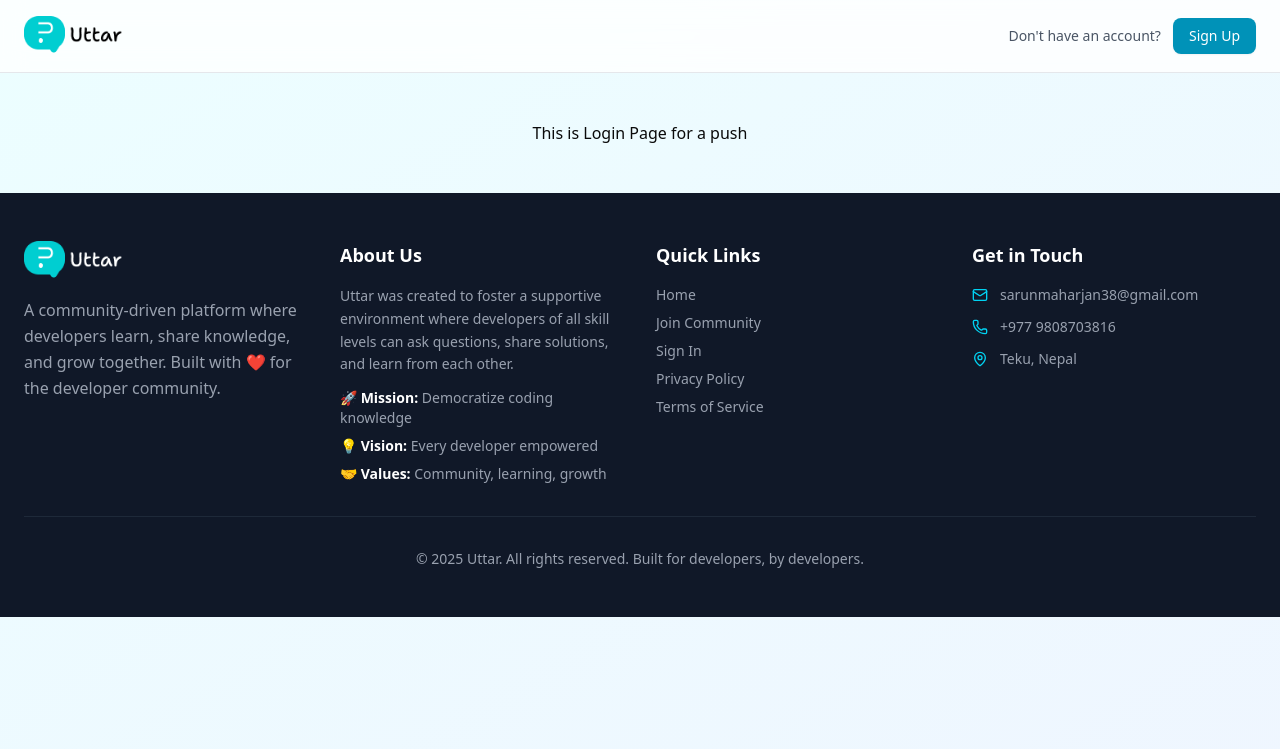
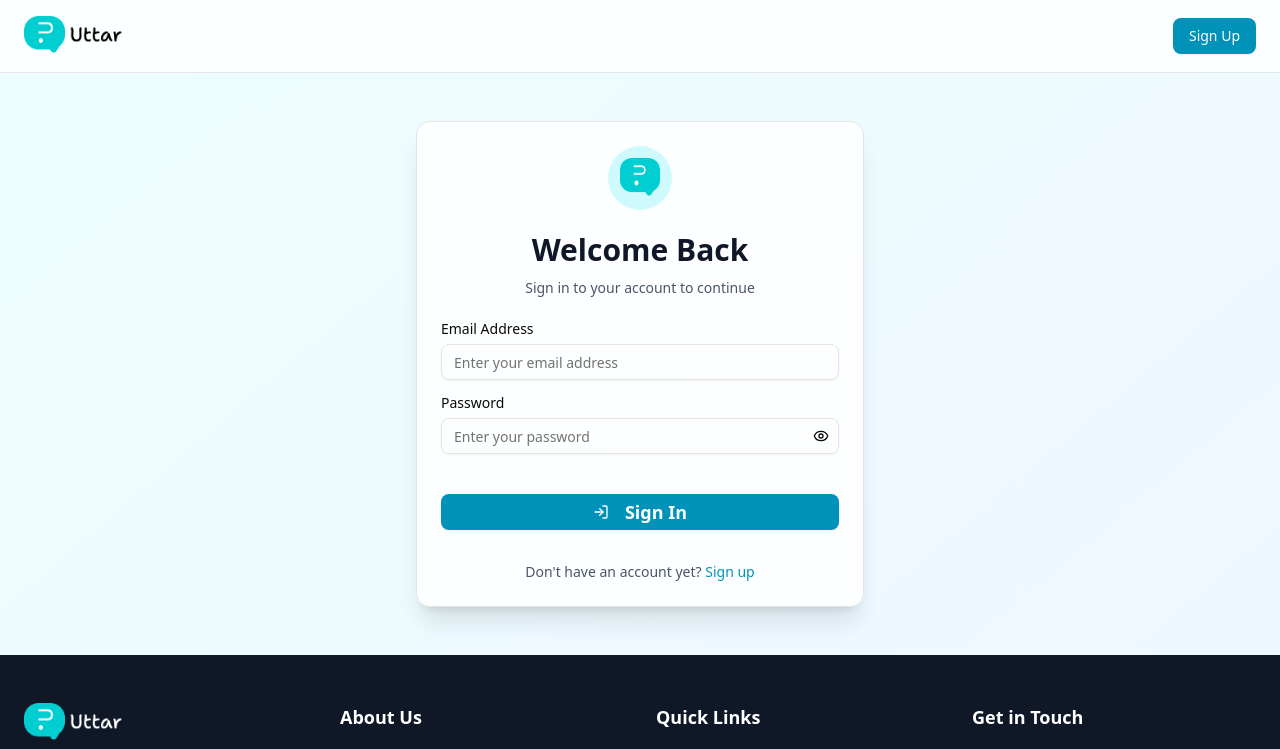
Before and after one commit to SarunMr/Uttar, a React (Vite) app in the folder frontend/: page /auth/login in a window 1280 px wide. Shown: the top 749 px of the page. Built offline with nearby package versions, Linux system fonts and the light colour scheme.

Commit message:
did my login page

```diff
--- a/frontend/src/components/common/Navbar.jsx
+++ b/frontend/src/components/common/Navbar.jsx
@@ -28,9 +28,6 @@ export default function Navbar() {
           {isOnRegisterPage ? (
             // On Register page - show "Sign In" button
             <>
-              <span className="text-gray-600 text-sm">
-                Already have an account?
-              </span>
               <Button
                 variant="ghost"
                 onClick={() => navigate("/auth/login")}
@@ -42,9 +39,6 @@ export default function Navbar() {
           ) : isOnLoginPage ? (
             // On Login page - show "Sign Up" button
             <>
-              <span className="text-gray-600 text-sm">
-                Don't have an account?
-              </span>
               <Button
                 onClick={() => navigate("/auth/register")}
                 className="bg-cyan-600 hover:bg-cyan-700 text-white"
--- /dev/null
+++ b/frontend/src/pages/Devlopers/Dashboard.jsx
@@ -0,0 +1,5 @@
+export default function Dashboard(){
+  return (
+  <h1>Congrats User AuthDone</h1>
+  )
+}
--- a/frontend/src/pages/Login.jsx
+++ b/frontend/src/pages/Login.jsx
@@ -1,7 +1,228 @@
-export default function Login(){
+import { useState } from "react";
+import { useNavigate, useLocation, Link } from "react-router-dom";
+import { Button } from "@/components/ui/button";
+import { Input } from "@/components/ui/input";
+import { Label } from "@/components/ui/label";
+import {
+  Card,
+  CardContent,
+  CardDescription,
+  CardHeader,
+  CardTitle,
+} from "@/components/ui/card";
+import { Alert, AlertDescription } from "@/components/ui/alert";
+import { Eye, EyeOff, Loader2, LogIn, CheckCircle } from "lucide-react";
+import Logo from "./../assets/logo/UttarLogo.png";
+import axios from "axios";
+
+export default function Login() {
+  const navigate = useNavigate();
+  const location = useLocation();
+
+  // Check if there's a success message from registration
+  const successMessage = location.state?.message;
+
+  // Form state - only email and password
+  const [formData, setFormData] = useState({
+    email: "",
+    password: "",
+  });
+
+  // UI state
+  const [showPassword, setShowPassword] = useState(false);
+  const [isLoading, setIsLoading] = useState(false);
+  const [error, setError] = useState("");
+
+  // Handle input changes
+  const handleInputChange = (e) => {
+    const { name, value } = e.target;
+    setFormData((prev) => ({
+      ...prev,
+      [name]: value,
+    }));
+    // Clear error when user starts typing
+    if (error) setError("");
+  };
+
+  // Form validation
+  const validateForm = () => {
+    if (!formData.email.trim()) {
+      setError("Email is required");
+      return false;
+    }
+    if (!/\S+@\S+\.\S+/.test(formData.email)) {
+      setError("Please enter a valid email address");
+      return false;
+    }
+    if (!formData.password.trim()) {
+      setError("Password is required");
+      return false;
+    }
+    if (formData.password.length < 6) {
+      setError("Password must be at least 6 characters");
+      return false;
+    }
+    return true;
+  };
+
+  // Handle form submission
+  const handleSubmit = async (e) => {
+    e.preventDefault();
+
+    if (!validateForm()) return;
+
+    setIsLoading(true);
+    setError("");
+
+    try {
+      const response = await axios.post(
+        "http://localhost:5000/api/auth/login",
+        {
+          email: formData.email,
+          password: formData.password,
+        },
+      );
+
+      console.log("Login successful:", response.data);
+
+      // Store token in localStorage (you might want to use a better storage method)
+      if (response.data.token) {
+        localStorage.setItem("token", response.data.token);
+      }
+
+      // Redirect to dashboard or home page
+      navigate("/dashboard", {
+        state: { message: "Welcome back! Login successful." },
+      });
+    } catch (error) {
+      console.error("Login error:", error);
+
+      if (error.response?.data?.message) {
+        setError(error.response.data.message);
+      } else if (error.response?.status === 401) {
+        setError("Invalid email or password. Please try again.");
+      } else if (error.response?.status === 404) {
+        setError("No account found with this email address.");
+      } else {
+        setError("Login failed. Please check your connection and try again.");
+      }
+    } finally {
+      setIsLoading(false);
+    }
+  };
+
   return (
-  <>
-      <h1>This is Login Page for a push</h1>
-    </>
-  )
+    <Card className="w-full max-w-md shadow-xl bg-white/80 backdrop-blur-sm">
+      <CardHeader className="space-y-1 text-center">
+        <div className="w-16 h-16 bg-cyan-100 rounded-full flex items-center justify-center mx-auto mb-4">
+          <img src={Logo} alt="Mentaro Logo" className="h-10" />
+        </div>
+        <CardTitle className="text-3xl font-bold text-gray-900">
+          Welcome Back
+        </CardTitle>
+        <CardDescription className="text-gray-600">
+          Sign in to your account to continue
+        </CardDescription>
+      </CardHeader>
+
+      <CardContent className="space-y-6">
+        {/* Success message from registration */}
+        {successMessage && (
+          <Alert className="border-green-200 bg-green-50">
+            <CheckCircle className="h-4 w-4 text-green-600" />
+            <AlertDescription className="text-green-700">
+              {successMessage}
+            </AlertDescription>
+          </Alert>
+        )}
+
+        <form onSubmit={handleSubmit} className="space-y-4">
+          {/* Error Alert */}
+          {error && (
+            <Alert variant="destructive">
+              <AlertDescription>{error}</AlertDescription>
+            </Alert>
+          )}
+
+          {/* Email Field */}
+          <div className="space-y-2">
+            <Label htmlFor="email">Email Address</Label>
+            <Input
+              id="email"
+              name="email"
+              type="email"
+              placeholder="Enter your email address"
+              value={formData.email}
+              onChange={handleInputChange}
+              disabled={isLoading}
+              className="focus:ring-cyan-500 focus:border-cyan-500"
+              autoComplete="email"
+            />
+          </div>
+
+          {/* Password Field */}
+          <div className="space-y-2">
+            <Label htmlFor="password">Password</Label>
+            <div className="relative">
+              <Input
+                id="password"
+                name="password"
+                type={showPassword ? "text" : "password"}
+                placeholder="Enter your password"
+                value={formData.password}
+                onChange={handleInputChange}
+                disabled={isLoading}
+                className="focus:ring-cyan-500 focus:border-cyan-500 pr-10"
+                autoComplete="current-password"
+              />
+              <Button
+                type="button"
+                variant="ghost"
+                size="sm"
+                className="absolute right-0 top-0 h-full px-3 py-2 hover:bg-transparent"
+                onClick={() => setShowPassword(!showPassword)}
+                disabled={isLoading}
+              >
+                {showPassword ? (
+                  <EyeOff className="h-4 w-4" />
+                ) : (
+                  <Eye className="h-4 w-4" />
+                )}
+              </Button>
+            </div>
+          </div>
+
+          {/* Submit Button */}
+          <Button
+            type="submit"
+            className="w-full bg-cyan-600 hover:bg-cyan-700 text-white py-3 text-lg font-semibold mt-6"
+            disabled={isLoading}
+          >
+            {isLoading ? (
+              <>
+                <Loader2 className="mr-2 h-4 w-4 animate-spin" />
+                Signing In...
+              </>
+            ) : (
+              <>
+                <LogIn className="mr-2 h-4 w-4" />
+                Sign In
+              </>
+            )}
+          </Button>
+
+          {/* Register Link */}
+          <div className="text-center text-sm pt-4">
+            <span className="text-gray-600">Don't have an account yet? </span>
+            <Link
+              to="/auth/register"
+              className="text-cyan-600 hover:text-cyan-500 font-medium underline-offset-4 hover:underline"
+            >
+              Sign up
+            </Link>
+          </div>
+        </form>
+      </CardContent>
+    </Card>
+  );
 }
--- a/frontend/src/pages/Register.jsx
+++ b/frontend/src/pages/Register.jsx
@@ -150,7 +150,7 @@ export default function Register() {
       <div className="flex items-center justify-center px-4 py-12">
         <Card className="w-full max-w-2xl shadow-xl bg-white/80 backdrop-blur-sm">
           <CardHeader className="space-y-1 text-center">
-            <div className="w-16 h-16  flex items-center justify-center mx-auto mb-4">
+        <div className="w-16 h-16 bg-cyan-100 rounded-full flex items-center justify-center mx-auto mb-4">
               <img src={Logo} alt="Mentaro Logo" className="h-10" />
             </div>
             <CardTitle className="text-3xl font-bold text-gray-900">
--- a/frontend/src/routes/AppRoutes.jsx
+++ b/frontend/src/routes/AppRoutes.jsx
@@ -3,6 +3,7 @@ import Home from "../pages/Home";
 import Login from "../pages/Login";
 import Register from "../pages/Register";
 import AuthLayout from "../layout/AuthLayout";
+import Dashboard from "../pages/Devlopers/Dashboard";
 
 export default function AppRoutes() {
   return (
@@ -15,6 +16,8 @@ export default function AppRoutes() {
         <Route path="login" element={<Login />} />
         <Route path="register" element={<Register />} />
       </Route>
+
+        <Route path="/dashboard" element={<Dashboard />} />
     </Routes>
   );
 }
```
